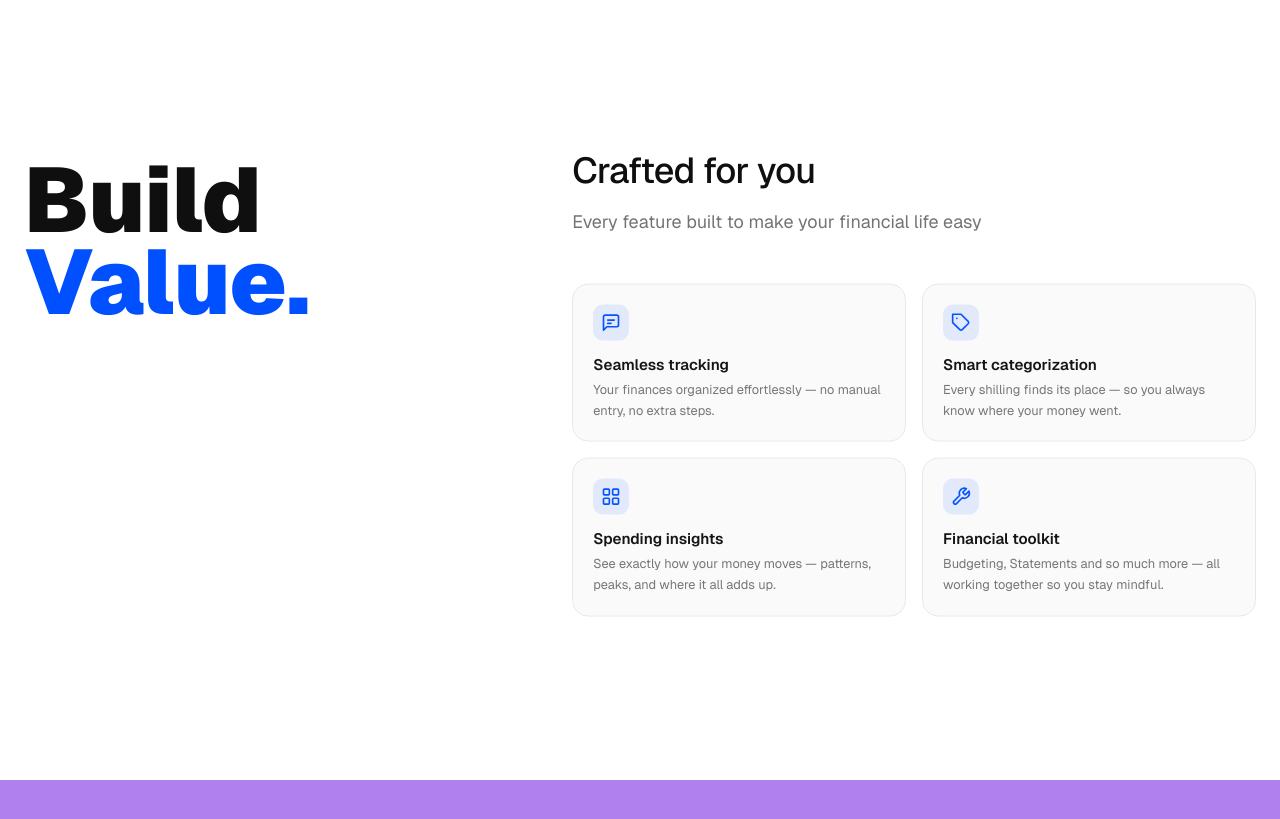
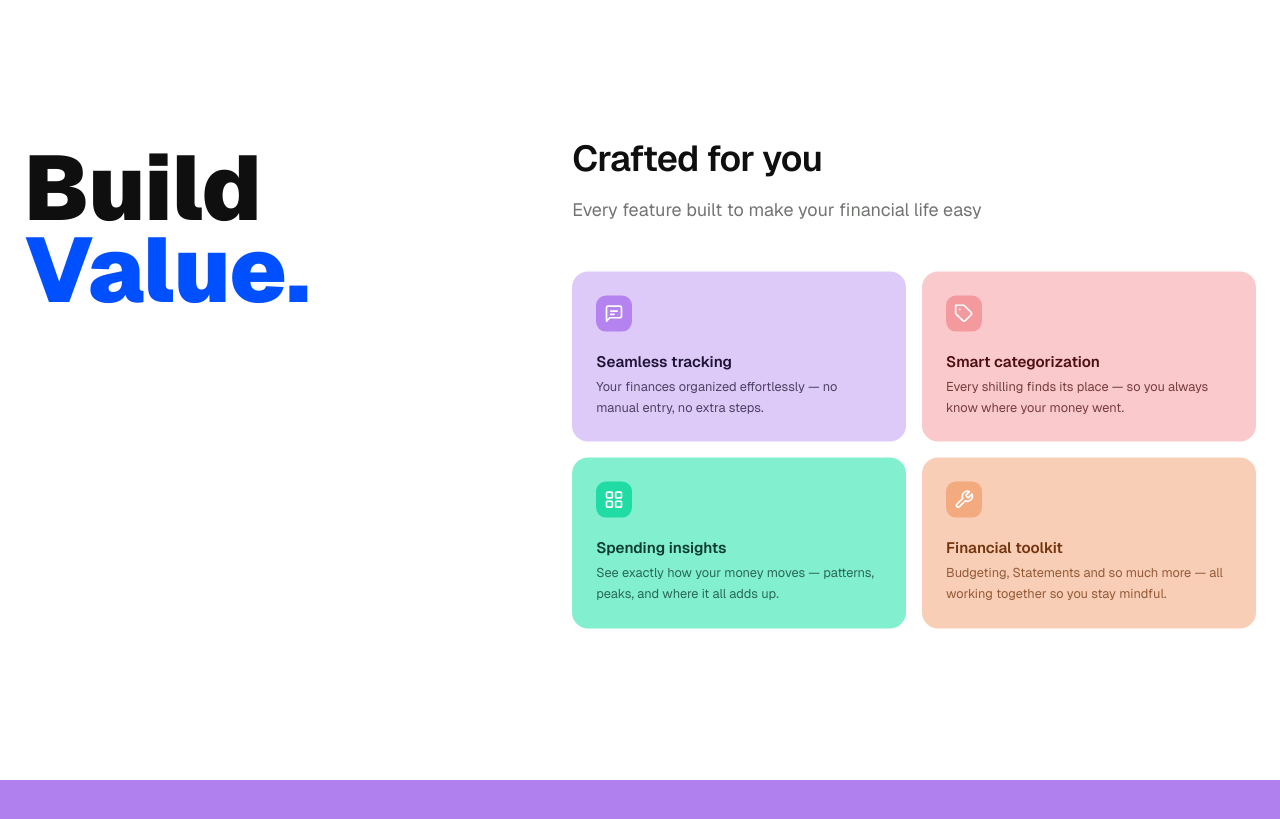
Before and after one commit to buildthamani/thamani-website, a Next.js app: page / in a window 1280 px wide. Shown: the part 1620-2439 px from the top of the page. Built offline with nearby package versions, Linux system fonts and the light colour scheme.

Commit message:
updates value section

```diff
--- a/src/components/sections/value-section.tsx
+++ b/src/components/sections/value-section.tsx
@@ -2,6 +2,13 @@
 
 import { motion, useScroll, useTransform } from "motion/react";
 import { useRef } from "react";
+
+const cardColors = [
+  { bg: "#DDC9F8", text: "#190D30", iconBg: "#B280EF", iconHoverBg: "rgba(25, 13, 48, 0.18)" },
+  { bg: "#F9C8CA", text: "#4A080B", iconBg: "#F4989C", iconHoverBg: "rgba(74, 8, 11, 0.18)" },
+  { bg: "#7FF0CE", text: "#063728", iconBg: "#1ADBA1", iconHoverBg: "rgba(13, 110, 81, 0.18)" },
+  { bg: "#F8CDB4", text: "#712F09", iconBg: "#F3A87C", iconHoverBg: "rgba(113, 47, 9, 0.18)" },
+];
 
 const features = [
   {
@@ -9,7 +16,7 @@ const features = [
     description: "Your finances organized effortlessly — no manual entry, no extra steps.",
     icon: (
       <svg
-        className="h-5 w-5"
+        className="h-5 w-5 text-white"
         viewBox="0 0 24 24"
         fill="none"
         stroke="currentColor"
@@ -27,7 +34,7 @@ const features = [
     description: "Every shilling finds its place — so you always know where your money went.",
     icon: (
       <svg
-        className="h-5 w-5"
+        className="h-5 w-5 text-white"
         viewBox="0 0 24 24"
         fill="none"
         stroke="currentColor"
@@ -45,7 +52,7 @@ const features = [
     description: "See exactly how your money moves — patterns, peaks, and where it all adds up.",
     icon: (
       <svg
-        className="h-5 w-5"
+        className="h-5 w-5 text-white"
         viewBox="0 0 24 24"
         fill="none"
         stroke="currentColor"
@@ -65,7 +72,7 @@ const features = [
     description: "Budgeting, Statements and so much more — all working together so you stay mindful.",
     icon: (
       <svg
-        className="h-5 w-5"
+        className="h-5 w-5 text-white"
         viewBox="0 0 24 24"
         fill="none"
         stroke="currentColor"
@@ -114,7 +121,7 @@ export function ValueSection() {
           <div className="flex flex-1 flex-col">
             {/* Title */}
             <motion.h6
-              className="leading-[1.1] font-medium tracking-[-0.02em] text-[#0f0f0f]"
+              className="leading-[1.1] font-semibold tracking-[-0.02em] text-[#0f0f0f]"
               style={{
                 y: rightY,
                 opacity: rightOpacity,
@@ -141,21 +148,38 @@ export function ValueSection() {
               className="mt-8 grid grid-cols-1 gap-4 sm:grid-cols-2 md:mt-10"
               style={{ y: cardsY, opacity: cardsOpacity }}
             >
-              {features.map((feature) => (
+              {features.map((feature, i) => {
+                const colors = cardColors[i];
+                return (
                   <div
                     key={feature.title}
-                  className="group rounded-[16px] border border-[#e8e8e8] bg-[#fafafa] px-5 py-5 transition-colors duration-300 hover:border-[#0050FF]/30 hover:bg-[#0050FF]/[0.03]"
+                    className="group rounded-[16px] px-6 py-6 transition-all duration-300 hover:scale-[1.02] hover:shadow-lg"
+                    style={{ backgroundColor: colors.bg }}
                   >
                     {/* Icon */}
-                  <div className="flex h-9 w-9 items-center justify-center rounded-[10px] bg-[#0050FF]/10 text-[#0050FF] transition-colors duration-300 group-hover:bg-[#0050FF]/15">
+                    <div
+                      className="flex h-9 w-9 items-center justify-center rounded-[10px] transition-colors duration-300"
+                      style={{ backgroundColor: colors.iconBg, color: colors.text }}
+                    >
                       {feature.icon}
                     </div>
 
-                  <h6 className="mt-3.5 text-[0.95rem] leading-tight font-semibold text-[#0f0f0f]">{feature.title}</h6>
+                    <h6
+                      className="mt-5 text-[0.95rem] leading-tight font-semibold"
+                      style={{ color: colors.text }}
+                    >
+                      {feature.title}
+                    </h6>
 
-                  <p className="mt-1.5 text-[0.8rem] leading-relaxed text-[#727472]">{feature.description}</p>
+                    <p
+                      className="mt-1.5 text-[0.8rem] leading-relaxed opacity-75"
+                      style={{ color: colors.text }}
+                    >
+                      {feature.description}
+                    </p>
                   </div>
-              ))}
+                );
+              })}
             </motion.div>
           </div>
         </div>
```
Lines whose indentation alone changed are shown as unchanged.
